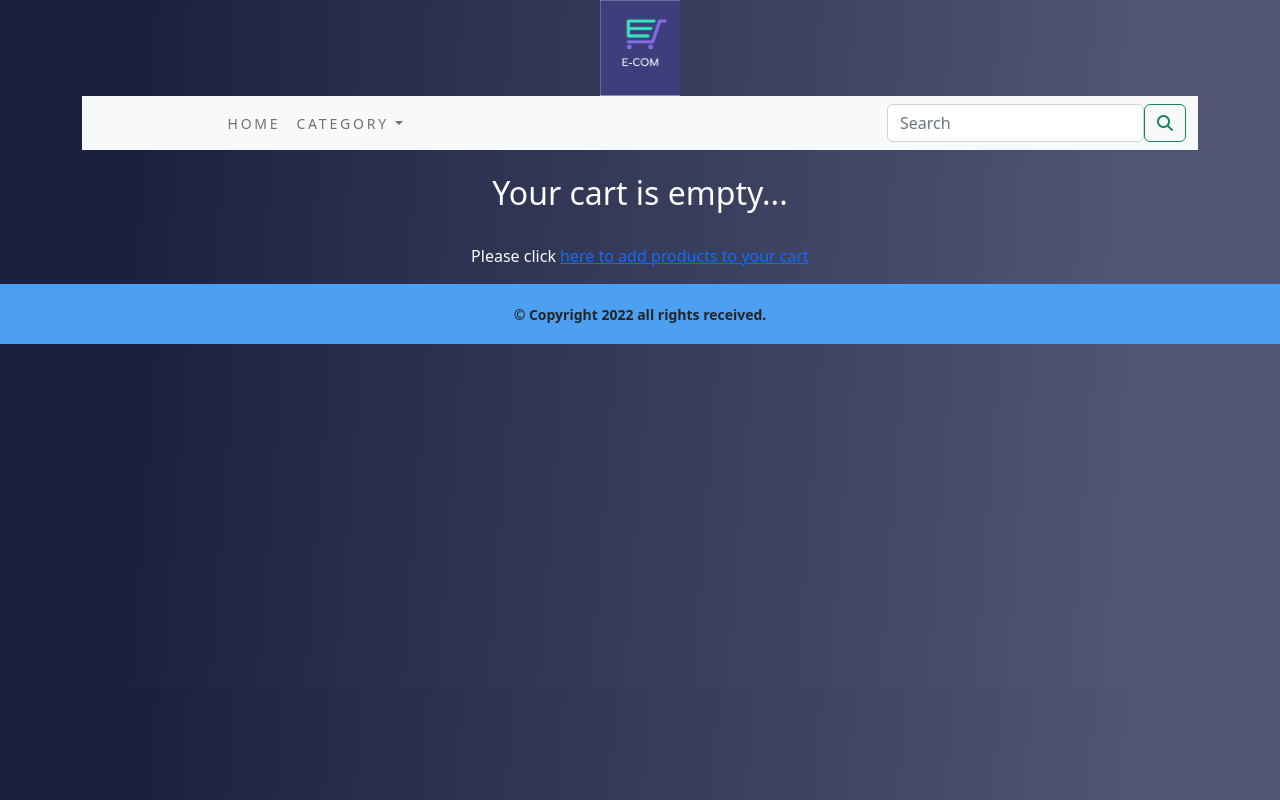
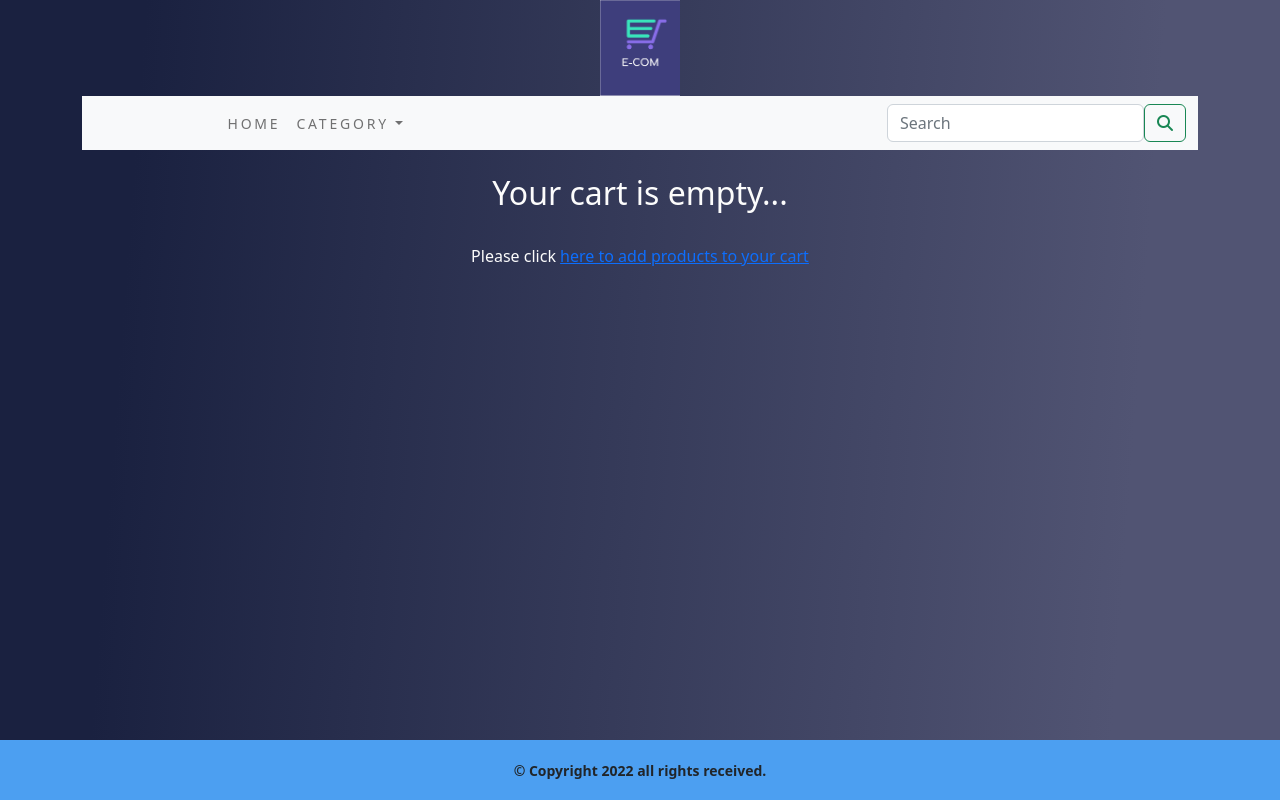
Before and after one commit to A-athul-A/E-lights, a Django app: page /cart/ in a window 1280 px wide. Run offline with Django 4.2, Linux system fonts and the light colour scheme; data comes from the database, SQL or seed files in the repository; both versions use the stored data as it was after the commit; some libraries are stand-ins or nearby versions.

Commit message:
footer,url fixed

```diff
--- a/shoppingcartProject/static/css/custom.css
+++ b/shoppingcartProject/static/css/custom.css
@@ -1,5 +1,15 @@
+html{
+    height: 100%;
+}
 body{
     background-image: linear-gradient( 94.3deg,  rgba(26,33,64,1) 10.9%, rgba(81,84,115,1) 87.1% );
+
+    display: flex;
+    flex-direction:column;
+    flex-grow: 1;
+    min-height: 100%;
+
+
 }
 
  /* ------- navbar ------- */
@@ -18,6 +28,8 @@ body{
 .site_footer{
     background-color: #4c9ff1;
     height: 60px;
+    margin-top: auto;
+
 }
 
 .site_footer p{
--- a/shoppingcartProject/templates/cart.html
+++ b/shoppingcartProject/templates/cart.html
@@ -48,7 +48,7 @@
             {% for cart_item in cart_items %}
             <tr>
                 <td>
-                    <a href="cart_item.product.get_absolute_url"><img src="{{cart_item.product.image.url}}" alt="" style="width:150px;height:150px;" class="float-left rounded custom_image"></a>
+                    <a href="{{cart_item.product.get_url}}"><img src="{{cart_item.product.image.url}}" alt="" style="width:150px;height:150px;" class="float-left rounded custom_image"></a>
                 </td>
                 <td> <h6 class="text_clr_pro">
                     {{cart_item.product.name}}
--- a/shoppingcartProject/templates/footer.html
+++ b/shoppingcartProject/templates/footer.html
@@ -1,3 +1,4 @@
+
 <div class="footer navbar-fixed-bottom site_footer">
     <p class="text-center"><b> &copy; Copyright 2022 all rights received. </b></p>
 </div>
```
Also changed, not shown: shoppingcartProject/db.sqlite3.
